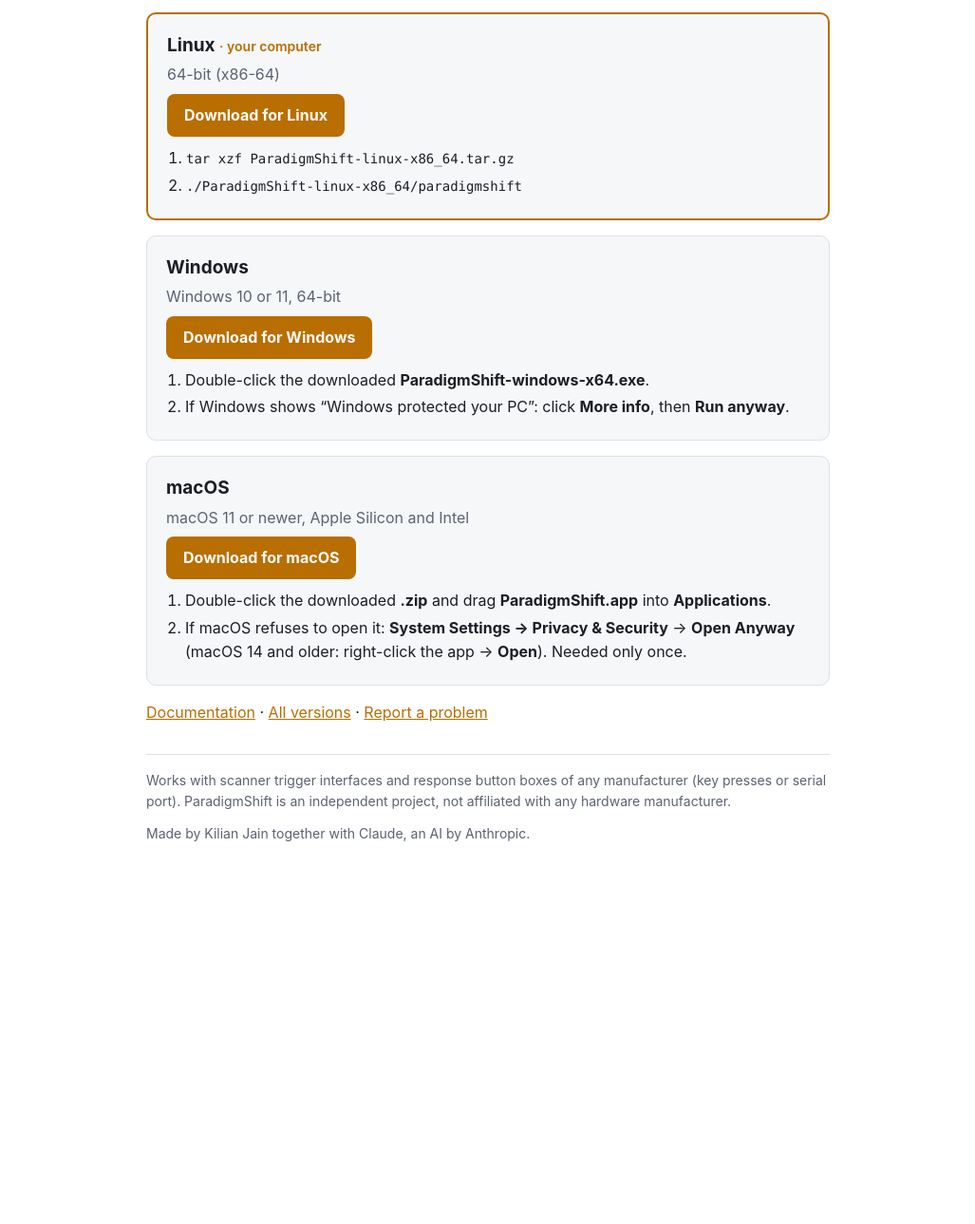
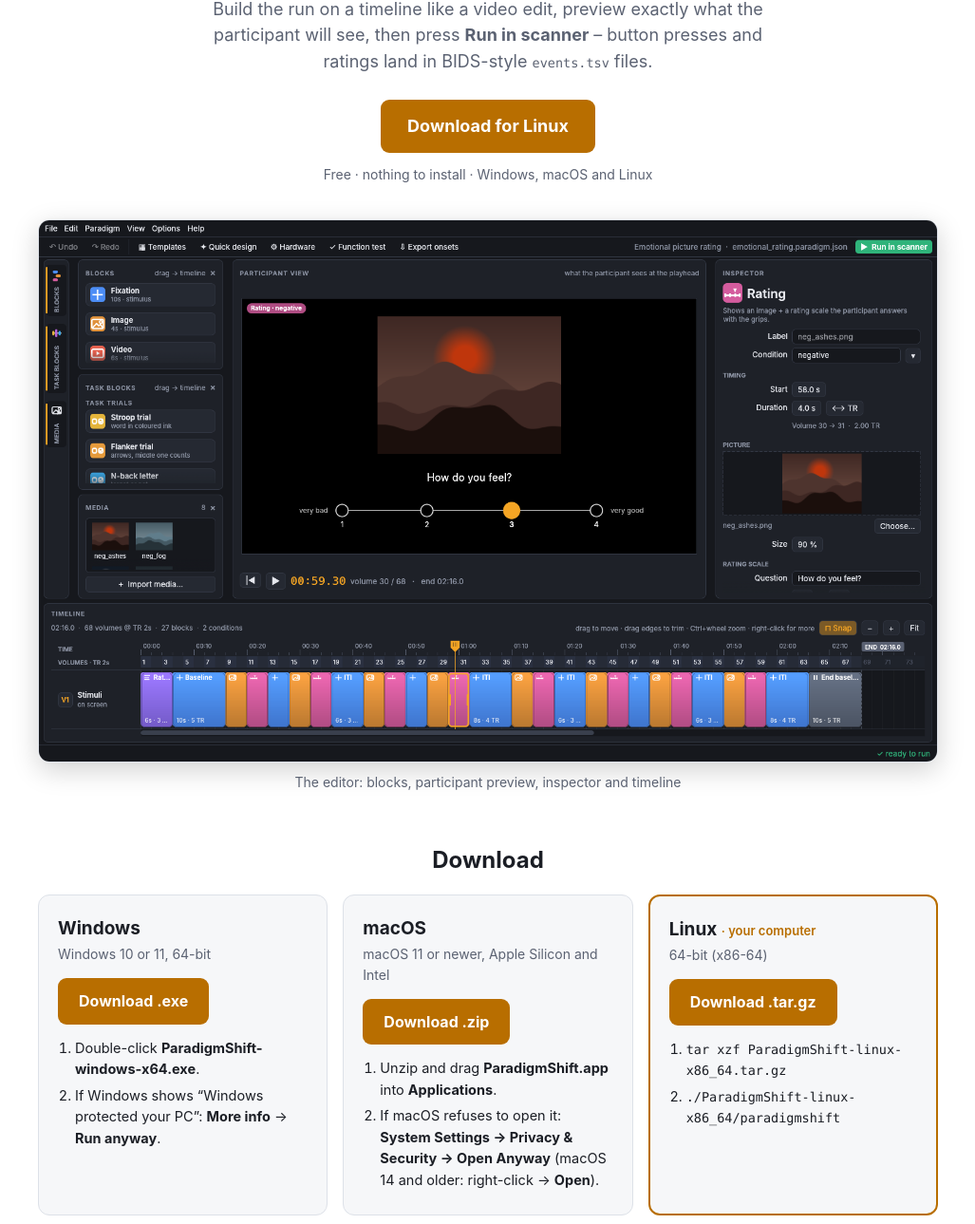
Before and after one commit to kilianjn/fMRI_paradigmShift_releases, a plain HTML site: page docs/index.html in a window 1280 px wide. Shown: the part 184-1473 px from the top of the page at 95% size, without its empty margins (126-1153 px from the left). Before the commit the page ends 1132 px from the top, so only its background shows below. Drawn offline with Linux system fonts and the light colour scheme; no server answers.

Commit message:
Documentation of ParadigmShift 0.8.3

```diff
--- a/docs/index.html
+++ b/docs/index.html
@@ -3,97 +3,174 @@
 <head>
 <meta charset="utf-8">
 <meta name="viewport" content="width=device-width, initial-scale=1">
-<title>ParadigmShift – Download</title>
-<meta name="description" content="Download ParadigmShift, an app for designing and running fMRI paradigms. Windows, macOS and Linux – nothing to install.">
+<title>ParadigmShift – design and run fMRI paradigms</title>
+<meta name="description" content="Download ParadigmShift, a free app for designing and running fMRI paradigms. Windows, macOS and Linux – nothing to install.">
+<meta property="og:title" content="ParadigmShift – design and run fMRI paradigms">
+<meta property="og:image" content="https://kilianjn.github.io/fMRI_paradigmShift_releases/screenshots/01_editor.png">
 <link rel="icon" type="image/png" href="icon.png">
 <style>
-  :root { --bg: #ffffff; --text: #1b1e25; --dim: #5b6272; --line: #dde1e8; --box: #f6f7f9; --accent: #b86e00; color-scheme: light dark; }
+  :root { --bg: #ffffff; --text: #1b1e25; --dim: #5b6272; --line: #dde1e8; --box: #f6f7f9;
+          --accent: #b86e00; --on-accent: #ffffff; color-scheme: light dark; }
   @media (prefers-color-scheme: dark) {
-    :root { --bg: #16181d; --text: #e6e8ee; --dim: #9aa1b0; --line: #323743; --box: #1e2128; --accent: #f5a524; }
+    :root { --bg: #16181d; --text: #e6e8ee; --dim: #9aa1b0; --line: #323743; --box: #1e2128;
+            --accent: #f5a524; --on-accent: #1a1305; }
   }
+  * { box-sizing: border-box; }
   body { margin: 0; background: var(--bg); color: var(--text);
          font: 16px/1.55 -apple-system, BlinkMacSystemFont, "Segoe UI", Roboto, Arial, sans-serif; }
-  main { max-width: 720px; margin: 0 auto; padding: 40px 16px 48px; }
-  h1 { display: flex; align-items: center; gap: 12px; font-size: 30px; margin: 0 0 8px; }
-  h1 img { width: 44px; height: 44px; border-radius: 9px; }
-  h2 { font-size: 19px; margin: 0 0 4px; }
-  p { margin: 0 0 12px; }
-  .dim { color: var(--dim); }
   a { color: var(--accent); }
-  code { font: 14px ui-monospace, Menlo, Consolas, monospace; overflow-wrap: anywhere; }
-  .os { border: 1px solid var(--line); border-radius: 10px; padding: 18px 20px; margin: 16px 0; background: var(--box); }
+  a:focus-visible { outline: 3px solid var(--accent); outline-offset: 3px; border-radius: 6px; }
+  img { display: block; max-width: 100%; height: auto; }
+  code { font: 13.5px ui-monospace, Menlo, Consolas, monospace; overflow-wrap: anywhere; }
+  .wrap { max-width: 980px; margin: 0 auto; padding: 0 16px; }
+
+  header { border-bottom: 1px solid var(--line); }
+  header .wrap { display: flex; align-items: center; justify-content: space-between; height: 58px; }
+  .brand { display: flex; align-items: center; gap: 10px; font-weight: 700; font-size: 18px; color: var(--text); text-decoration: none; }
+  .brand img { width: 28px; height: 28px; border-radius: 7px; }
+  header a.gh { color: var(--dim); text-decoration: none; font-size: 15px; }
+  header a.gh:hover { color: var(--text); }
+
+  .hero { text-align: center; padding: 56px 0 36px; }
+  .hero h1 { font-size: clamp(30px, 5vw, 44px); line-height: 1.15; margin: 0 0 14px; letter-spacing: -0.01em; }
+  .hero p { color: var(--dim); font-size: 18px; max-width: 640px; margin: 0 auto 26px; }
+  .button { display: inline-block; padding: 12px 22px; border-radius: 9px; background: var(--accent); color: var(--on-accent);
+            font-weight: 700; text-decoration: none; }
+  .button.big { font-size: 18px; padding: 14px 28px; }
+  .button:hover { filter: brightness(1.06); }
+  .meta { color: var(--dim); font-size: 14px; margin-top: 12px; }
+
+  .shot { border: 1px solid var(--line); border-radius: 12px; overflow: hidden; box-shadow: 0 8px 28px rgba(0,0,0,.18); }
+  figure { margin: 0; }
+  figcaption { color: var(--dim); font-size: 14px; text-align: center; margin-top: 10px; }
+
+  section { padding: 52px 0 0; }
+  h2 { font-size: 24px; margin: 0 0 18px; text-align: center; }
+  .downloads { display: grid; grid-template-columns: repeat(3, 1fr); gap: 16px; }
+  .os { border: 1px solid var(--line); border-radius: 12px; background: var(--box); padding: 20px; }
   .os.mine { border: 2px solid var(--accent); }
-  .os .yours { display: none; color: var(--accent); font-weight: 600; font-size: 14px; }
+  .os h3 { margin: 0; font-size: 19px; }
+  .os .yours { display: none; color: var(--accent); font-size: 13px; font-weight: 600; }
   .os.mine .yours { display: inline; }
-  .button { display: inline-block; margin: 8px 0 10px; padding: 10px 18px; border-radius: 8px; background: var(--accent);
-            color: var(--bg); font-weight: 700; text-decoration: none; }
-  .button:focus-visible { outline: 3px solid var(--text); outline-offset: 2px; }
-  ol { margin: 0; padding-left: 20px; }
-  li { margin-bottom: 4px; }
-  footer { margin-top: 32px; padding-top: 16px; border-top: 1px solid var(--line); font-size: 14px; }
+  .os .req { color: var(--dim); font-size: 14px; margin: 2px 0 14px; }
+  .os ol { margin: 14px 0 0; padding-left: 18px; font-size: 14.5px; }
+  .os li { margin-bottom: 5px; }
+
+  .more { margin-top: 52px; text-align: center; border: 1px solid var(--line); border-radius: 12px; padding: 28px 20px; background: var(--box); }
+  .more p { margin: 0 auto 18px; max-width: 620px; color: var(--dim); }
+
+  footer { margin-top: 56px; border-top: 1px solid var(--line); padding: 22px 0 40px; color: var(--dim); font-size: 14px; }
+  footer p { margin: 6px 0; }
+
+  @media (max-width: 820px) {
+    .downloads { grid-template-columns: 1fr; }
+    .hero { padding-top: 36px; }
+  }
 </style>
 </head>
 <body>
-<main>
-  <h1><img src="icon.png" alt="">ParadigmShift</h1>
-  <p>An app for designing and running fMRI paradigms: build the run on a timeline, preview what the participant sees,
-    then run it in the scanner. Free, nothing to install.</p>
-  <p class="dim" id="version">Downloads always fetch the latest version.</p>
+<header>
+  <div class="wrap">
+    <a class="brand" href="#"><img src="icon.png" alt="">ParadigmShift</a>
+    <a class="gh" href="https://github.com/kilianjn/fMRI_paradigmShift_releases#readme">Documentation on GitHub</a>
+  </div>
+</header>
 
+<main class="wrap">
+  <div class="hero">
+    <h1>Design and run fMRI paradigms</h1>
+    <p>Build the run on a timeline like a video edit, preview exactly what the participant will see, then press
+      <b>Run in scanner</b> – button presses and ratings land in BIDS-style <code>events.tsv</code> files.</p>
+    <a class="button big" id="main" href="#download">Download</a>
+    <div class="meta"><span id="version">Free</span> · nothing to install · Windows, macOS and Linux</div>
+  </div>
+
+  <figure>
+    <div class="shot"><img src="screenshots/01_editor.png" width="1560" height="940"
+      alt="The ParadigmShift editor with blocks on the left, the participant view in the middle, the inspector on the right and the timeline below"></div>
+    <figcaption>The editor: blocks, participant preview, inspector and timeline</figcaption>
+  </figure>
+
+  <section id="download">
+    <h2>Download</h2>
+    <div class="downloads">
       <div class="os" data-os="windows">
-    <h2>Windows <span class="yours">· your computer</span></h2>
-    <span class="dim">Windows 10 or 11, 64-bit</span><br>
-    <a class="button" href="https://github.com/kilianjn/fMRI_paradigmShift_releases/releases/latest/download/ParadigmShift-windows-x64.exe">Download for Windows</a>
+        <h3>Windows <span class="yours">· your computer</span></h3>
+        <div class="req">Windows 10 or 11, 64-bit</div>
+        <a class="button" href="https://github.com/kilianjn/fMRI_paradigmShift_releases/releases/latest/download/ParadigmShift-windows-x64.exe">Download .exe</a>
         <ol>
-      <li>Double-click the downloaded <b>ParadigmShift-windows-x64.exe</b>.</li>
-      <li>If Windows shows “Windows protected your PC”: click <b>More info</b>, then <b>Run anyway</b>.</li>
+          <li>Double-click <b>ParadigmShift-windows-x64.exe</b>.</li>
+          <li>If Windows shows “Windows protected your PC”: <b>More info</b> → <b>Run anyway</b>.</li>
         </ol>
       </div>
-
       <div class="os" data-os="macos">
-    <h2>macOS <span class="yours">· your computer</span></h2>
-    <span class="dim">macOS 11 or newer, Apple Silicon and Intel</span><br>
-    <a class="button" href="https://github.com/kilianjn/fMRI_paradigmShift_releases/releases/latest/download/ParadigmShift-macos-universal.zip">Download for macOS</a>
+        <h3>macOS <span class="yours">· your computer</span></h3>
+        <div class="req">macOS 11 or newer, Apple Silicon and Intel</div>
+        <a class="button" href="https://github.com/kilianjn/fMRI_paradigmShift_releases/releases/latest/download/ParadigmShift-macos-universal.zip">Download .zip</a>
         <ol>
-      <li>Double-click the downloaded <b>.zip</b> and drag <b>ParadigmShift.app</b> into <b>Applications</b>.</li>
-      <li>If macOS refuses to open it: <b>System Settings → Privacy &amp; Security</b> → <b>Open Anyway</b>
-        (macOS 14 and older: right-click the app → <b>Open</b>). Needed only once.</li>
+          <li>Unzip and drag <b>ParadigmShift.app</b> into <b>Applications</b>.</li>
+          <li>If macOS refuses to open it: <b>System Settings → Privacy &amp; Security → Open Anyway</b>
+            (macOS 14 and older: right-click → <b>Open</b>).</li>
         </ol>
       </div>
-
       <div class="os" data-os="linux">
-    <h2>Linux <span class="yours">· your computer</span></h2>
-    <span class="dim">64-bit (x86-64)</span><br>
-    <a class="button" href="https://github.com/kilianjn/fMRI_paradigmShift_releases/releases/latest/download/ParadigmShift-linux-x86_64.tar.gz">Download for Linux</a>
+        <h3>Linux <span class="yours">· your computer</span></h3>
+        <div class="req">64-bit (x86-64)</div>
+        <a class="button" href="https://github.com/kilianjn/fMRI_paradigmShift_releases/releases/latest/download/ParadigmShift-linux-x86_64.tar.gz">Download .tar.gz</a>
         <ol>
           <li><code>tar xzf ParadigmShift-linux-x86_64.tar.gz</code></li>
           <li><code>./ParadigmShift-linux-x86_64/paradigmshift</code></li>
         </ol>
       </div>
+    </div>
+    <p class="meta" style="text-align:center">Older versions and release notes: <a href="https://github.com/kilianjn/fMRI_paradigmShift_releases/releases">all versions</a></p>
+  </section>
 
-  <p><a href="https://github.com/kilianjn/fMRI_paradigmShift_releases#readme">Documentation</a> ·
-    <a href="https://github.com/kilianjn/fMRI_paradigmShift_releases/releases">All versions</a> ·
-    <a href="https://github.com/kilianjn/fMRI_paradigmShift_releases/issues">Report a problem</a></p>
+  <section>
+    <figure>
+      <div class="shot"><img loading="lazy" src="screenshots/08_control_room.png" width="1560" height="940"
+        alt="The control room during a run: live mirror of the participant screen, volume count and button presses"></div>
+      <figcaption>During a run: the control room with a live mirror of the participant screen</figcaption>
+    </figure>
+  </section>
 
-  <footer class="dim">
+  <div class="more">
+    <p>Ready-made tasks (Hariri, emotion regulation, MID, Go/No-Go, Stroop, N-back …), quick designs from your own
+      pictures, trigger and button boxes of any manufacturer, presentation mode and more – the full description and
+      manual are on GitHub.</p>
+    <a class="button" href="https://github.com/kilianjn/fMRI_paradigmShift_releases#readme">Read the full description</a>
+  </div>
+</main>
+
+<footer>
+  <div class="wrap">
+    <p><a href="https://github.com/kilianjn/fMRI_paradigmShift_releases/issues">Report a problem</a> ·
+      Please test your setup with the built-in function test before scanning participants.</p>
     <p>Works with scanner trigger interfaces and response button boxes of any manufacturer (key presses or serial port).
       ParadigmShift is an independent project, not affiliated with any hardware manufacturer.</p>
     <p>Made by Kilian Jain together with Claude, an AI by Anthropic.</p>
+  </div>
 </footer>
-</main>
+
 <script>
-  // mark the download for this computer (all downloads stay available)
+  // suggest the download for this computer (all downloads stay available)
   var ua = navigator.userAgent, os = null;
+  var names = { windows: "Windows", macos: "macOS", linux: "Linux" };
   if (/Android|iPhone|iPad|iPod/i.test(ua) || (/Macintosh/.test(ua) && navigator.maxTouchPoints > 1)) os = null;
   else if (/Windows/i.test(ua)) os = "windows";
   else if (/Macintosh/i.test(ua)) os = "macos";
   else if (/Linux/i.test(ua)) os = "linux";
   var box = os && document.querySelector('.os[data-os="' + os + '"]');
-  if (box) { box.classList.add("mine"); box.parentNode.insertBefore(box, document.querySelector(".os")); }
-  // show the version number of the latest release (the links work without it)
+  if (box) {
+    box.classList.add("mine");
+    var main = document.getElementById("main");
+    main.href = box.querySelector("a.button").href;
+    main.textContent = "Download for " + names[os];
+  }
+  // version number of the latest release (the links work without it)
   fetch("https://api.github.com/repos/kilianjn/fMRI_paradigmShift_releases/releases/latest")
     .then(function (r) { return r.ok ? r.json() : null; })
-    .then(function (rel) { if (rel && rel.tag_name) document.getElementById("version").textContent = "Latest version: " + rel.tag_name.replace(/^v/, ""); })
+    .then(function (rel) { if (rel && rel.tag_name) document.getElementById("version").textContent = "Version " + rel.tag_name.replace(/^v/, "") + " · free"; })
     .catch(function () {});
 </script>
 </body>
```
Lines whose indentation alone changed are shown as unchanged.
